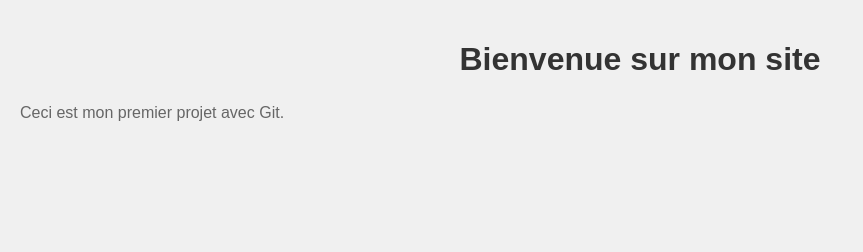
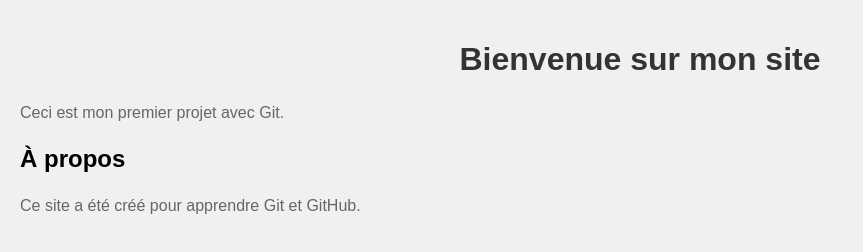
Before and after one commit to Ludovic268/projet_git, a plain HTML site: page index.html in a window 1280 px wide. Shown: the whole page, without its empty margins (0-863 px from the left). Drawn offline with Linux system fonts and the light colour scheme.

Commit message:
2eme commit pour le changement

```diff
--- a/index.html
+++ b/index.html
@@ -9,5 +9,9 @@
 <body>
     <h1>Bienvenue sur mon site</h1>
     <p>Ceci est mon premier projet avec Git.</p>
+    <div class="content">
+        <h2>À propos</h2>
+        <p>Ce site a été créé pour apprendre Git et GitHub.</p>
+    </div>
 </body>
 </html>
```
